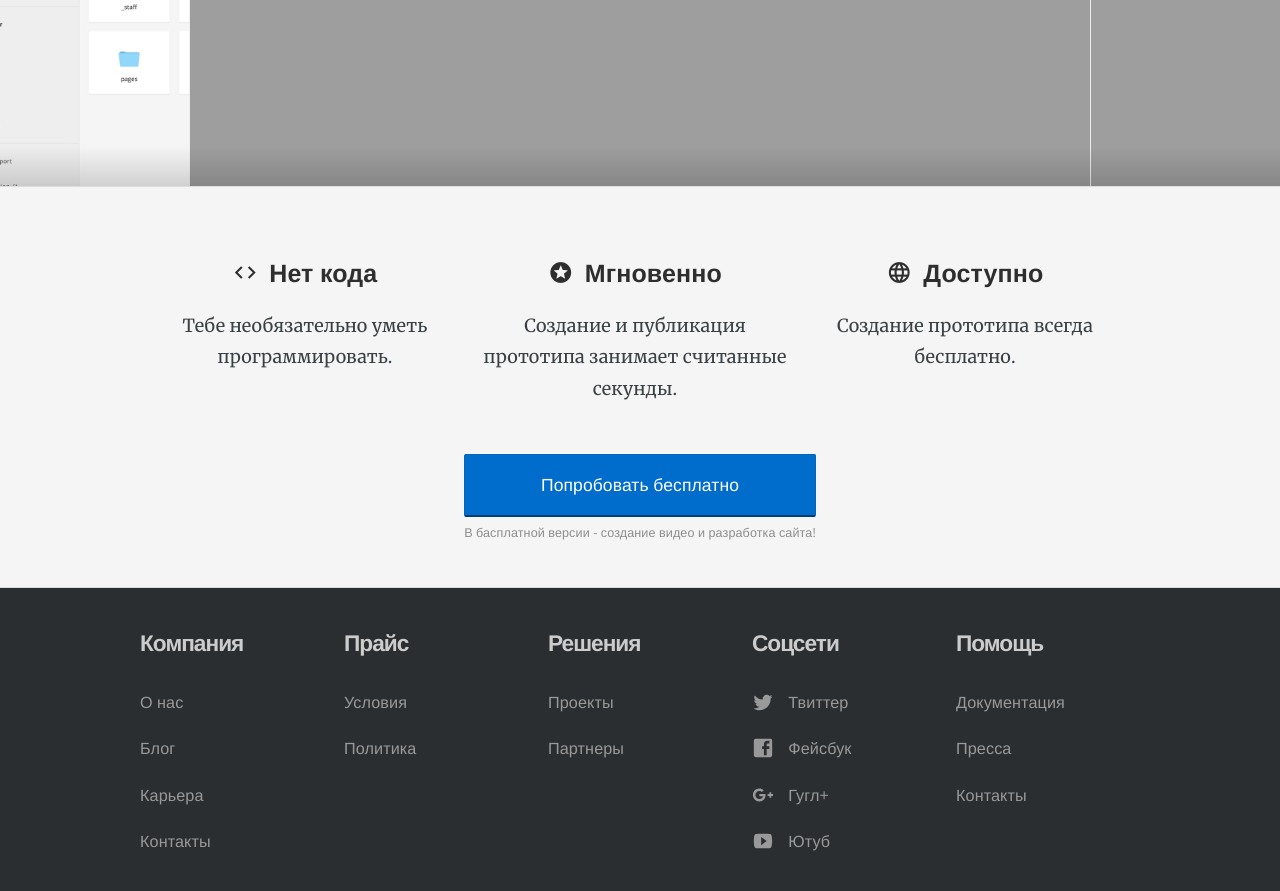
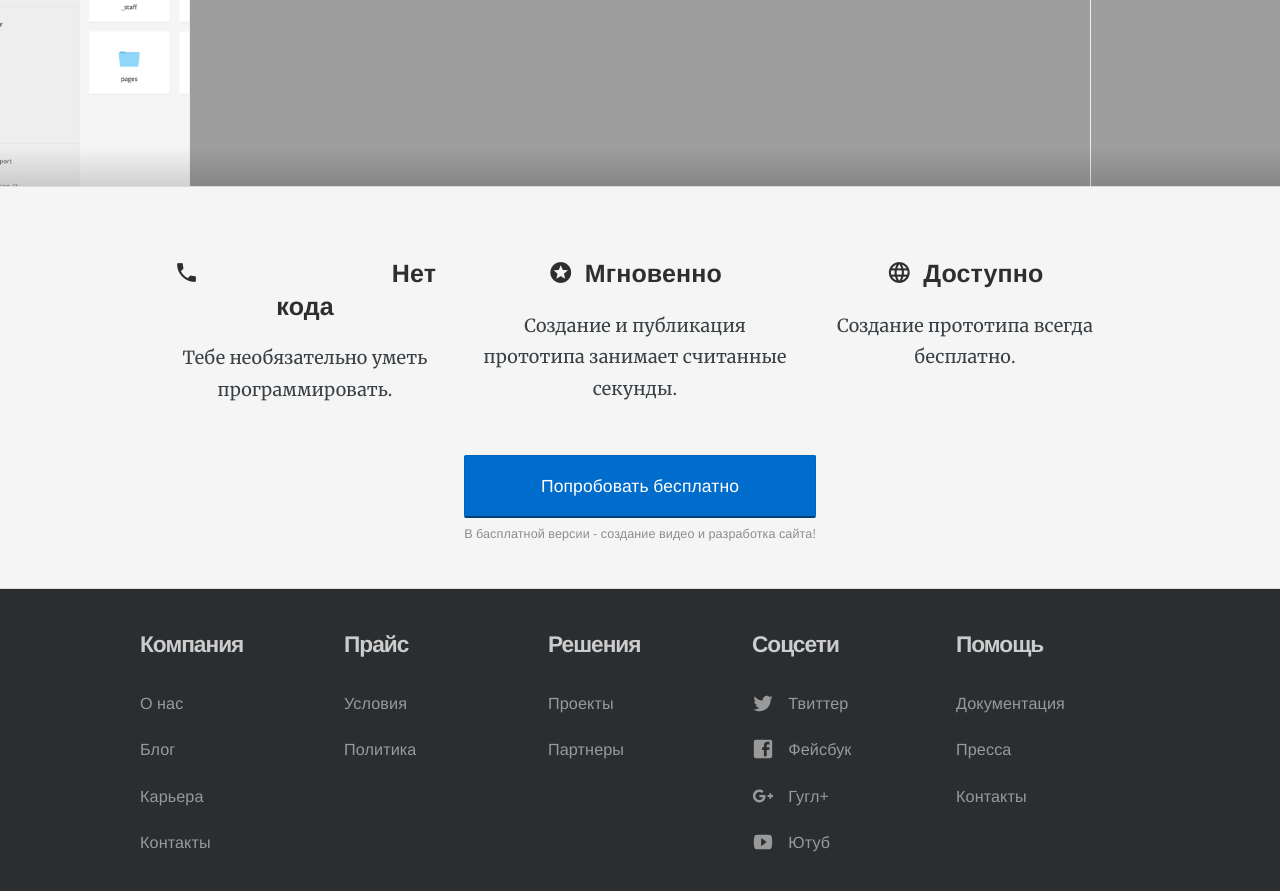
Before and after one commit to RakhimyanTim/enblabs.github.io, a Jekyll site: the page built from pages/index.html, in a window 1280 px wide and 900 px high, scrolled down 528 px. Shown: the top 891 px of the window. Built offline with Jekyll 4.4.1, drawn with Linux system fonts in a browser that asks for light colours; nearby versions of some CDN libraries.

Commit message:
Update index.html

```diff
--- a/pages/index.html
+++ b/pages/index.html
@@ -23,7 +23,7 @@
 	<div class="container">
 		<div class="other-features">
 			<div class="col-1-3">
-				<h4 style="text-align: center;"><i class="material-icons">code</i> Нет кода</h4>
+				<h4 style="text-align: center;"><i class="material-icons">phoneling off</i> Нет кода</h4>
 				<p style="text-align: center;">Тебе необязательно уметь программировать.</p>
 			</div>
 			<div class="col-1-3">
```
